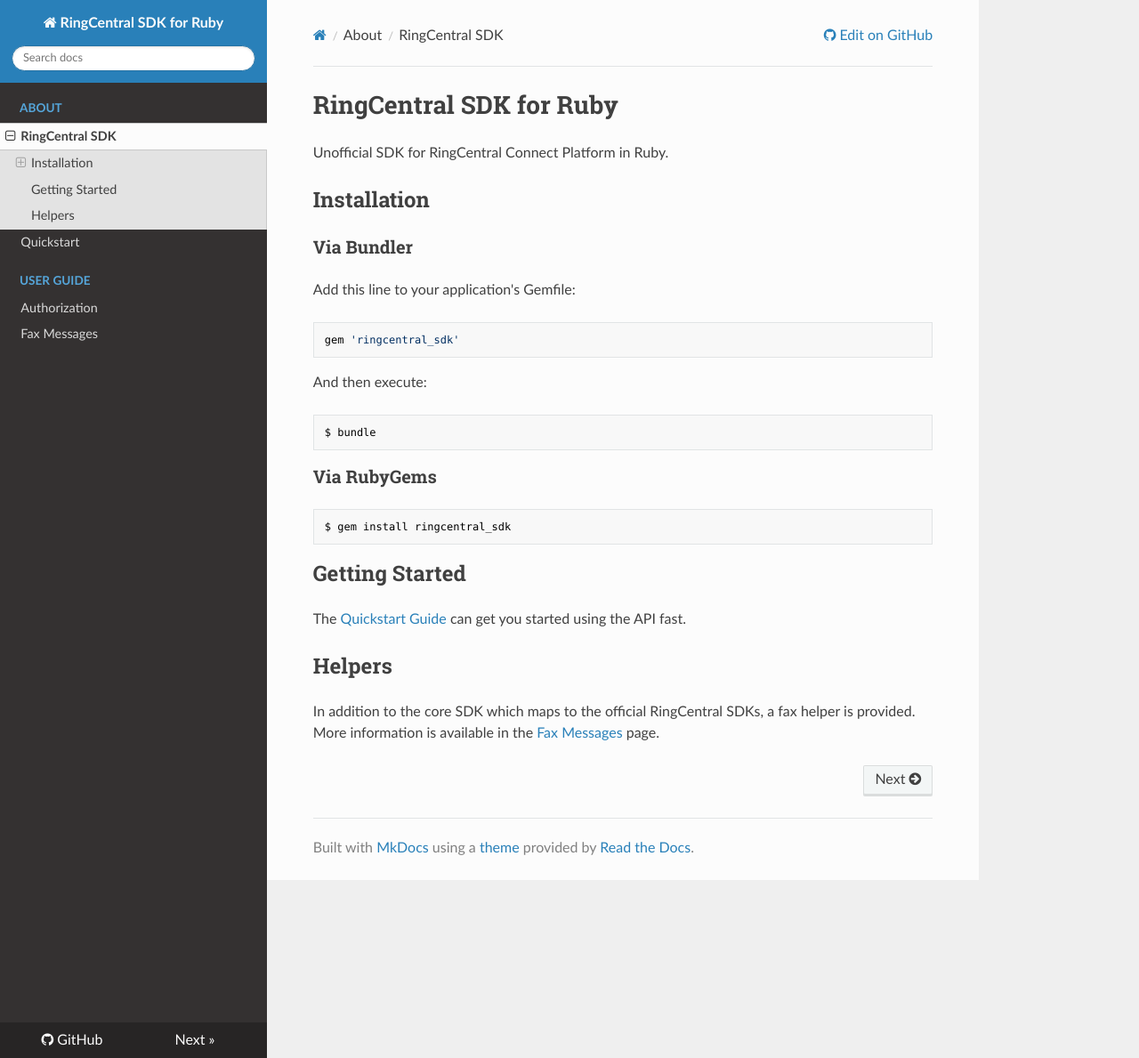
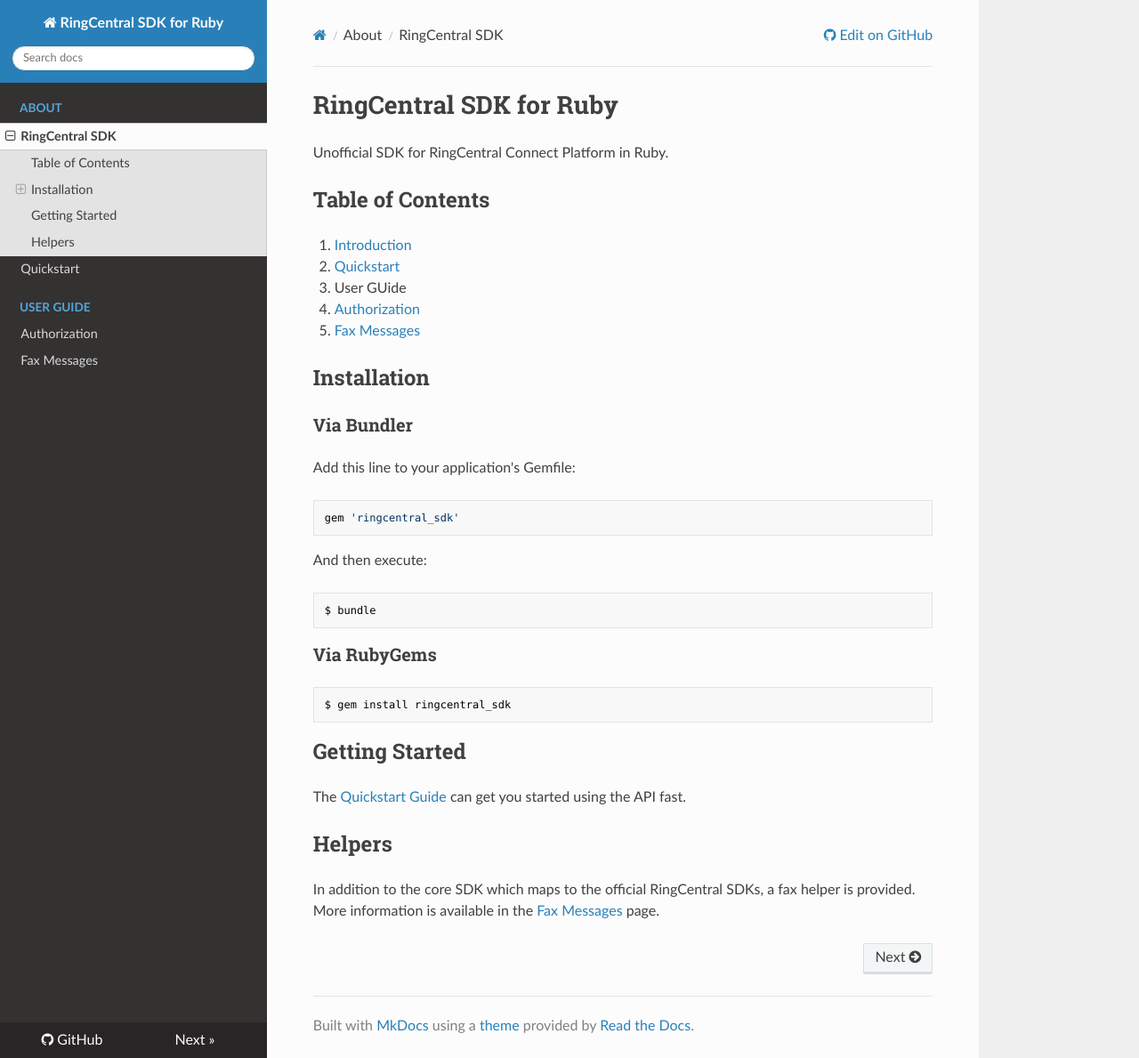
Before and after one commit to grokify/ringcentral-sdk-ruby, an MkDocs documentation site: the page built from docs/index.md, in a window 1280 px wide and 1189 px high. Shown: the whole window at 89% size. Built offline with MkDocs 1.6.1, drawn with Linux system fonts in a browser that asks for light colours; nearby versions of some CDN libraries; old or Windows-style settings are respelled for this version of MkDocs.

Commit message:
update docs

```diff
--- a/docs/index.md
+++ b/docs/index.md
@@ -1,6 +1,14 @@
 # RingCentral SDK for Ruby
 
 Unofficial SDK for RingCentral Connect Platform in Ruby.
+
+## Table of Contents
+
+1. [Introduction](index.md)
+2. [Quickstart](quickstart.md)
+3. User GUide
+  1. [Authorization](usage/authorization/Authorization.md)
+  2. [Fax Messages](usage/messages/Fax-Messages.md)
 
 ## Installation
 
```
